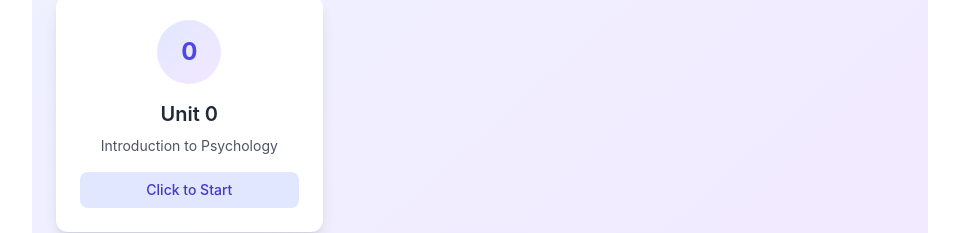
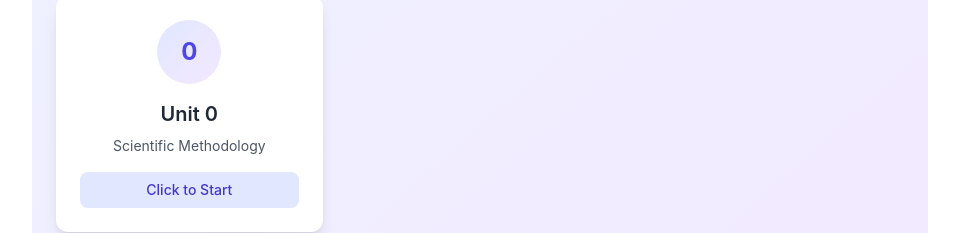
Before and after one commit to icssac/appsychunit0, a React (Create React App) app: page / in a window 1280 px wide. Shown: the part 232-465 px from the top of the page, without its empty margins (160-1119 px from the left). Built offline with nearby package versions, Linux system fonts and the light colour scheme.

Commit message:
Update App.js title of unit

```diff
--- a/src/App.js
+++ b/src/App.js
@@ -41,7 +41,7 @@ const FlashcardStudyApp = () => {
 
   // Available units - you'll add more as you create them
   const availableUnits = [
-    { id: 'unit0', name: 'Unit 0', description: 'Introduction to Psychology', fileName: 'UNIT0.csv' },
+    { id: 'unit0', name: 'Unit 0', description: 'Scientific Methodology', fileName: 'UNIT0.csv' },
     // Add more units here as you create them:
     // { id: 'unit1', name: 'Unit 1', description: 'Research Methods', fileName: 'UNIT1.csv' },
     // { id: 'unit2', name: 'Unit 2', description: 'Biological Psychology', fileName: 'UNIT2.csv' },
```
